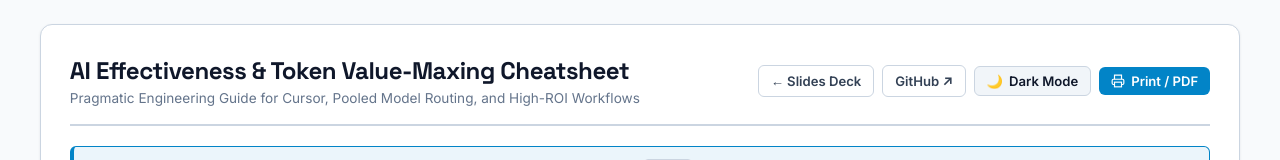
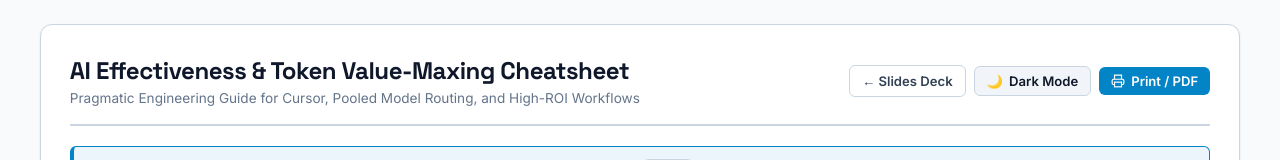
Before and after one commit to rajatbansalasu/AI-Effectiveness, a website: page cheatsheet.html in a window 1280 px wide. Shown: the top 160 px of the page. Drawn offline with Linux system fonts and the light colour scheme.

Commit message:
fix(cheatsheet): remove GitHub button from handout cheatsheet header

```diff
--- a/cheatsheet.html
+++ b/cheatsheet.html
@@ -409,9 +409,6 @@
         <a href="index.html" class="btn-action btn-home" title="Return to Slides Deck">
           <span>&larr; Slides Deck</span>
         </a>
-        <a href="https://github.com/rajatbansalasu/AI-Effectiveness" target="_blank" class="btn-action btn-home" title="View Source on GitHub">
-          <span>GitHub ↗</span>
-        </a>
         <button class="btn-action btn-theme-toggle" id="btn-theme-toggle" title="Toggle Light / Dark Mode">
           <span id="theme-icon">🌙</span> <span id="theme-text">Dark Mode</span>
         </button>
```
